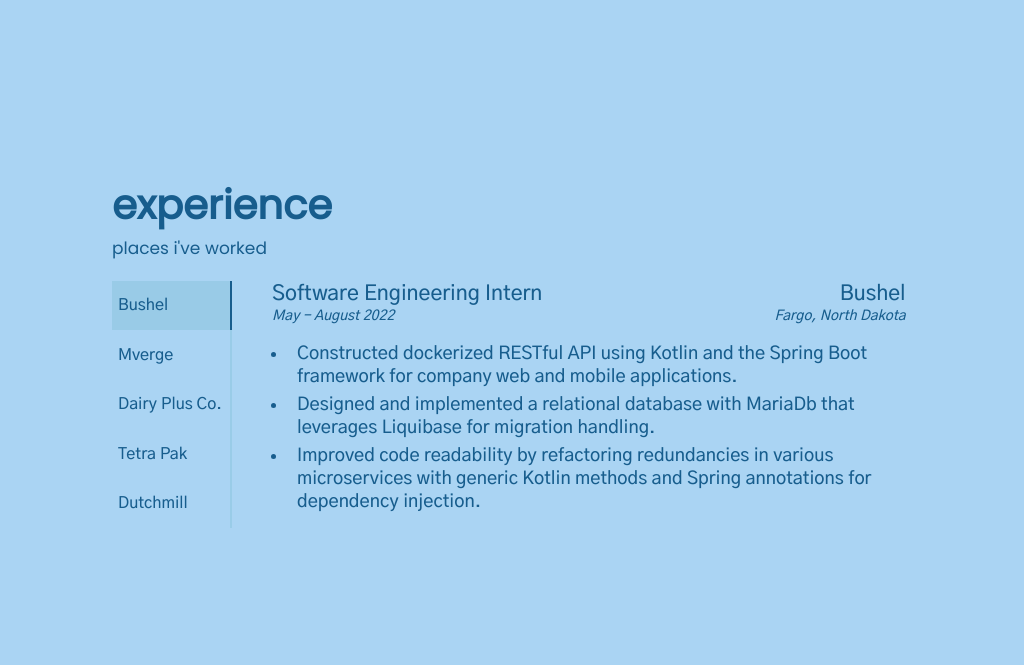
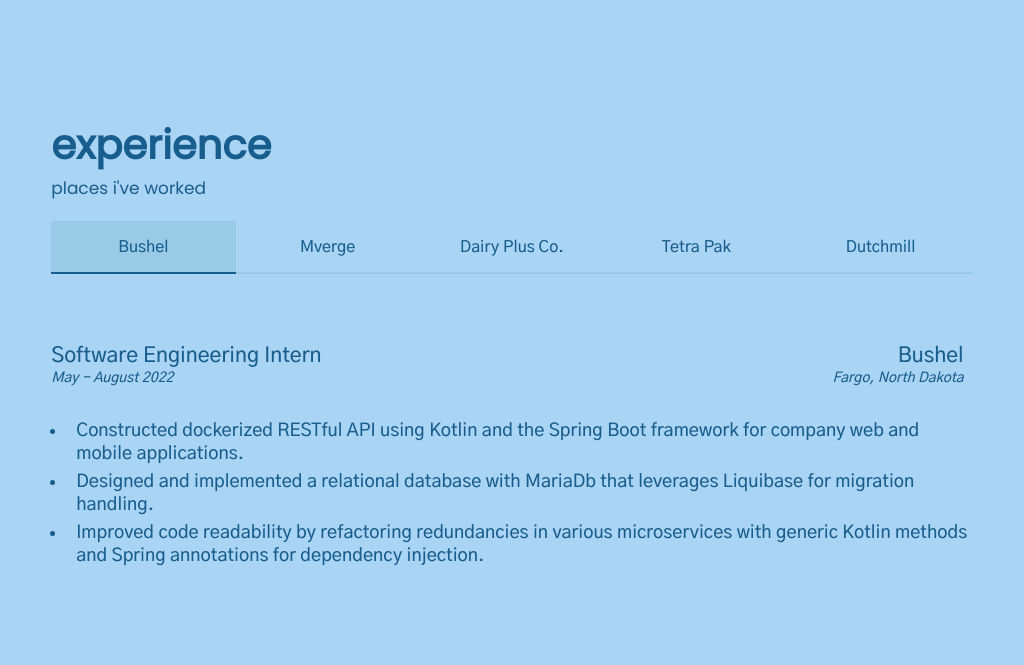
Before and after one commit to kavinchai/v2, a React app: page / in a window 1024 px wide. Shown: the part 1195-1860 px from the top of the page. Built offline with nearby package versions, Linux system fonts and the light colour scheme.

Commit message:
Added responsive behavior for exp and expdesc

```diff
--- a/src/components/Exp.js
+++ b/src/components/Exp.js
@@ -14,8 +14,8 @@
   return (
     <div className="expComponent">
       <div className="expContainer">
-        <div className="expHeaderTxt1">experience</div>
-        <div className="expHeaderTxt2">places i've worked</div>
+        <div className="expHeaderTxtHeader">experience</div>
+        <div className="expHeaderTxtSubtitle">places i've worked</div>
         <div className="expBody">
           <div className="expNavContainer">
             {jobsJson.data.map((expInfo, index) => (
--- a/src/css/Exp.css
+++ b/src/css/Exp.css
@@ -4,22 +4,12 @@
   transition: 0.5s;
   background-color: var(--primary-bg-color);
   position: relative;
+  display: flex;
+  justify-content: center;
+  align-items: center;
 }
 
-.expContainer {
-  /* border: 5px solid #ffff00; */
-
-  position: relative;
-  left: 50%;
-  top: 50%;
-  transform: translate(-50%, -50%);
-  padding: 10px;
-  height: 55%;
-  width: 50%;
-  min-width: 800px;
-}
-
-.expHeaderTxt1 {
+.expHeaderTxtHeader {
   /* background-color: blue; */
 
   width: 100%;
@@ -30,7 +20,7 @@
   color: var(--secondary-txt-color);
 }
 
-.expHeaderTxt2 {
+.expHeaderTxtSubtitle {
   /* background-color: green; */
 
   width: 100%;
@@ -39,6 +29,18 @@
   font-family: var(--heading-font);
   padding-bottom: 20px;
   color: var(--secondary-txt-color);
+}
+
+/* Desktop Resolution */
+@media screen and (min-width: 1024px) {
+  .expContainer {
+    /* border: 5px solid #ffff00; */
+
+    position: relative;
+    padding: 10px;
+    height: 55%;
+    width: 50%;
+    min-width: 800px;
   }
 
   .expBody {
@@ -80,3 +82,62 @@
     background-color: rgba(8, 131, 131, 0.1);
     border-right: 2px solid var(--secondary-txt-color);
   }
+}
+
+/* For Tablet Resolution */
+@media screen and (min-device-width: 768px) and (max-device-width: 1024px) {
+  .expContainer {
+    /* border: 5px solid #ffff00; */
+
+    position: relative;
+    padding: 10px;
+    height: 70vh;
+    width: 90vw;
+  }
+
+  .expBody {
+    /* background-color: red; */
+
+    width: 100%;
+    height: 80%;
+    display: flex;
+    flex: column;
+    flex-direction: column;
+  }
+
+  .expNavContainer {
+    /* background-color: green; */
+    display: flex;
+    height: 15%;
+    width: 100%;
+    padding-bottom: 6%;
+  }
+
+  .expNavBtn {
+    display: flex;
+    justify-content: center;
+    align-items: center;
+    background-color: transparent;
+
+    width: 20%;
+    height: 80%;
+
+    font-family: var(--normal-font);
+    font-size: 16px;
+    text-align: left;
+    color: var(--secondary-txt-color);
+
+    cursor: pointer;
+    border: none;
+
+    border-bottom: 2px solid rgba(10, 139, 139, 0.1);
+  }
+
+  .expNavBtnActive {
+    /* background-color: green; */
+
+    color: var(--secondary-txt-color);
+    background-color: rgba(8, 131, 131, 0.1);
+    border-bottom: 2px solid var(--secondary-txt-color);
+  }
+}
--- a/src/css/ExpDesc.css
+++ b/src/css/ExpDesc.css
@@ -1,15 +1,3 @@
-.expDescComponent {
-  /* background-color: blue; */
-  height: auto;
-  width: 80%;
-  margin-left: auto;
-  margin-right: 0;
-
-  position: relative;
-  transition: 0.5s;
-  background-color: var(--primary-bg-color);
-}
-
 .expDescHeader {
   /* background-color: red; */
 
@@ -87,3 +75,33 @@
 
   color: var(--secondary-txt-color);
 }
+
+/* Desktop Resolution */
+@media screen and (min-width: 1024px) {
+  .expDescComponent {
+    /* background-color: blue; */
+    height: auto;
+    width: 80%;
+    margin-left: auto;
+    margin-right: 0;
+
+    position: relative;
+    transition: 0.5s;
+    background-color: var(--primary-bg-color);
+  }
+}
+
+/* For Tablet Resolution */
+@media screen and (min-device-width: 768px) and (max-device-width: 1024px) {
+  .expDescComponent {
+    height: auto;
+    width: 100%;
+    display:flex;
+    flex-direction: column;
+    justify-content: center;
+    align-items: center;
+    position: relative;
+    transition: 0.5s;
+    background-color: var(--primary-bg-color);
+  }
+}
```
Lines whose indentation alone changed are shown as unchanged.
